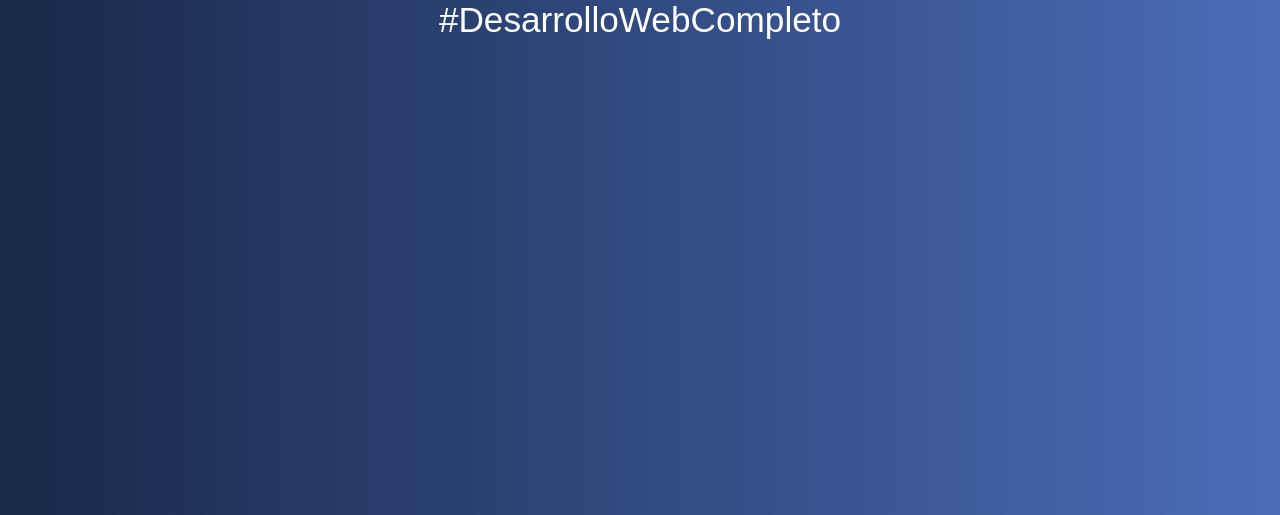
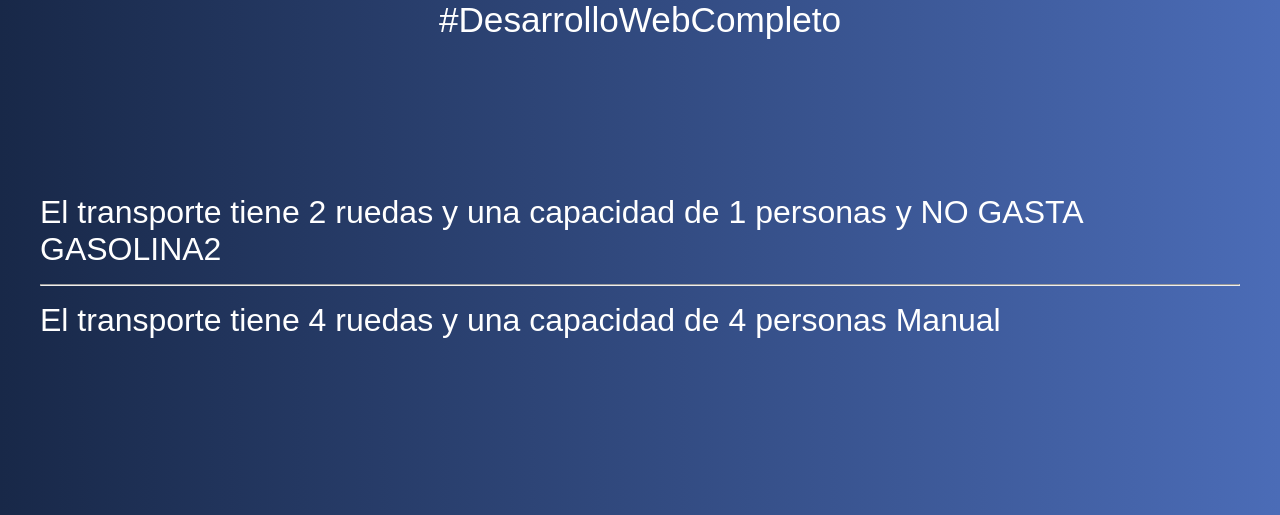
Before and after one commit to IGuerreroV/IntroduccionPOO, a PHP site: page /05.php in a window 1280 px wide. Shown: the part 285-800 px from the top of the page. Run offline with PHP 8.4, Linux system fonts and the light colour scheme.

Commit message:
Classes Abstractas

```diff
--- a/05.php
+++ b/05.php
@@ -1,4 +1,51 @@
 <?php include 'includes/header.php';
 
+/* NO INSTANCIAR */
+abstract class Transporte {
+    public function __construct(protected int $ruedas, protected int $capacidad)
+    {
+
+    }
+
+    public function getInfo() : string {
+        return "El transporte tiene " . $this->ruedas . " ruedas y una capacidad de " . $this->capacidad . " personas ";
+    }
+
+    public function getRuedas() : int {
+        return $this->ruedas;
+    }
+}
+
+class Bicicleta extends Transporte {
+    public function getInfo() : string {
+        return "El transporte tiene " . $this->ruedas . " ruedas y una capacidad de " . $this->capacidad . " personas y NO GASTA GASOLINA";
+    }
+}
+
+class Automovil extends Transporte {
+    public function __construct(protected int $ruedas, protected int $capacidad, protected string $transmision)
+    {
+
+    }
+
+    public function getTransmision() : string {
+        return $this->transmision;
+    }
+}
+
+// $transporte = new Transporte(1, 3);
+// echo $transporte->getInfo();
+
+// echo '<hr>';
+
+$bicicleta = new Bicicleta(2, 1);
+echo $bicicleta->getInfo();
+echo $bicicleta->getRuedas();
+
+echo '<hr>';
+
+$auto = new Automovil(4, 4, 'Manual');
+echo $auto->getInfo();
+echo $auto->getTransmision();
 
 include 'includes/footer.php';
```
